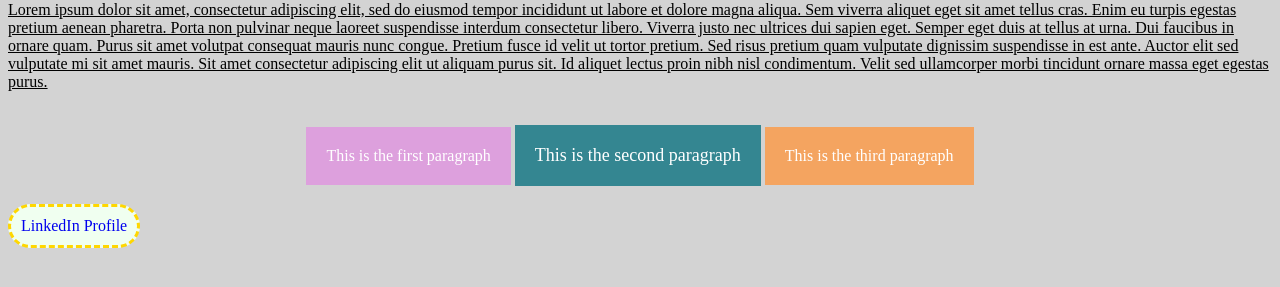
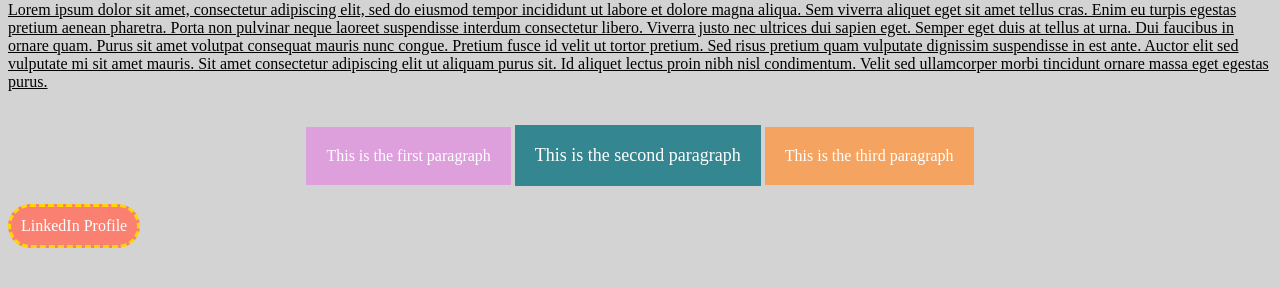
Before and after one commit to CtrlAltRee/InClassAssignment, a plain HTML site: page index.html in a window 1280 px wide. Shown: the part 79-366 px from the top of the page. Drawn offline with Linux system fonts and the light colour scheme.

Commit message:
second commit

```diff
--- a/index.html
+++ b/index.html
@@ -21,7 +21,7 @@
 <p class="p4">This is the third paragraph</p>
 </div>
 
-<a href="https://www.linkedin.com/in/shareese-rucker-/" class="linktoLinkedIn">LinkedIn Profile</a>
+<a href="https://www.linkedin.com/in/shareese-rucker-/" target="_blank" class="linktoLinkedIn">LinkedIn Profile</a>
 
 
 
--- a/style.css
+++ b/style.css
@@ -48,7 +48,8 @@
 
 .linktoLinkedIn{
     text-decoration: none;
-    background-color: honeydew;
+    color: white;
+    background-color: salmon;
     border-style: dashed;
     border-color: gold;
     padding: 10px;
@@ -58,8 +59,9 @@
 }
 
 .linktoLinkedIn:hover{
-    background: aquamarine;
+    background: rgb(42, 175, 131);
     border-radius: 0;
+    font-weight: bold;
 }
 
 a.linktoLinkedIn{
```
